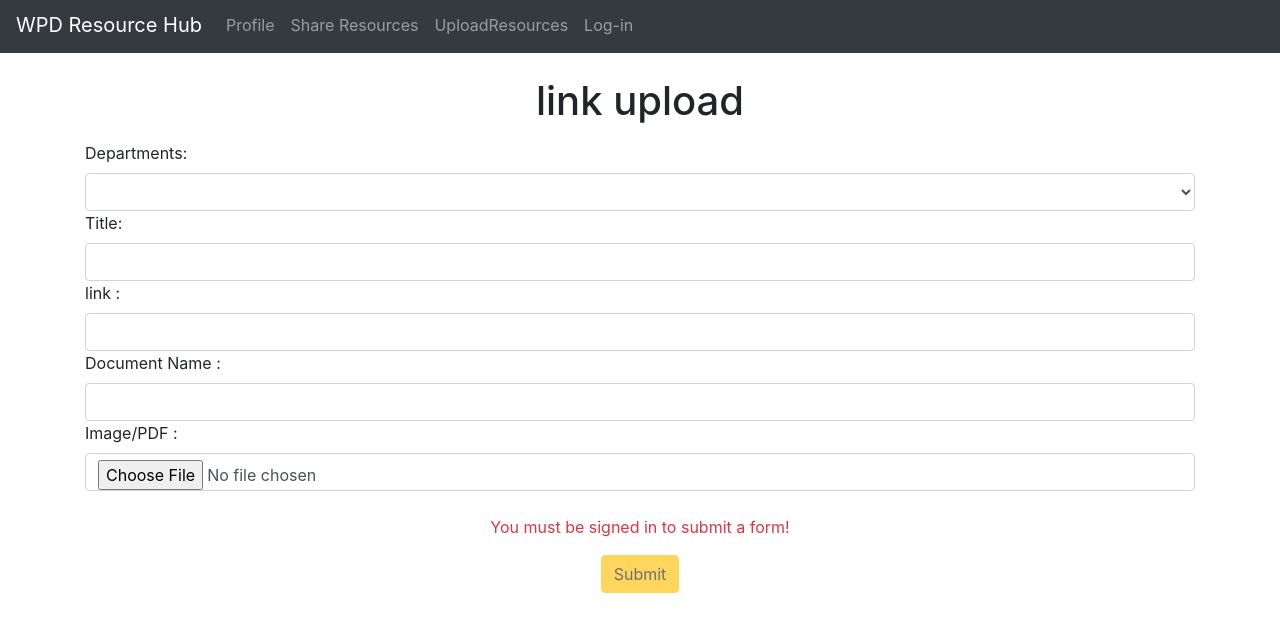
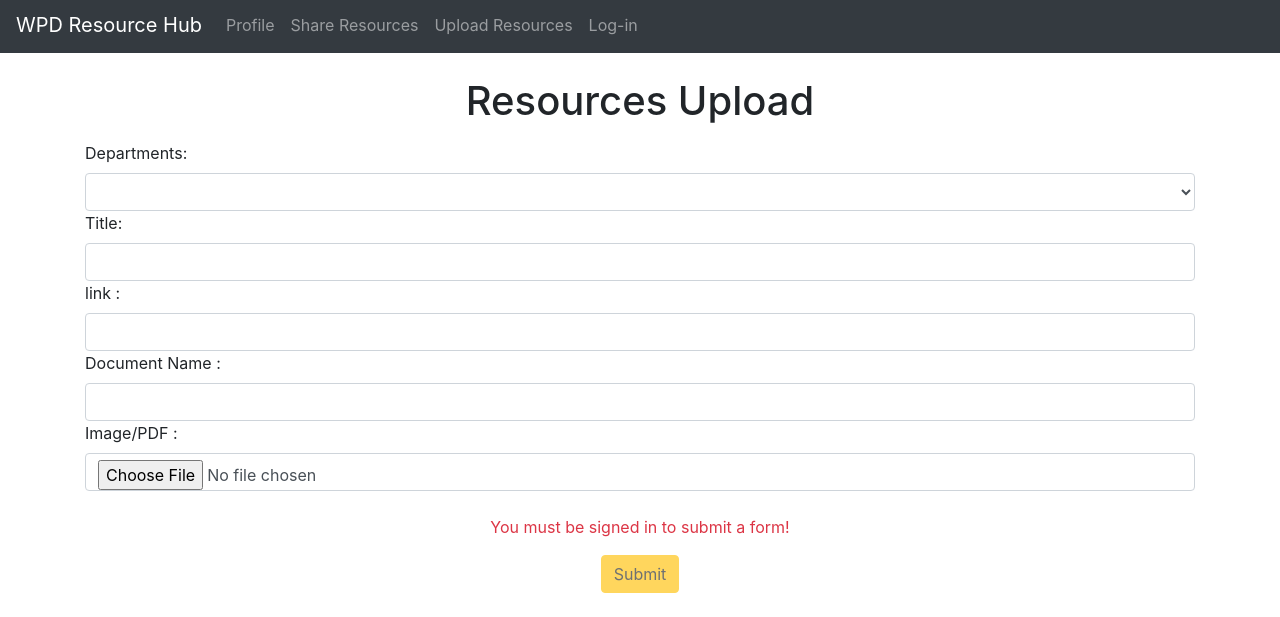
Before and after one commit to aliendroid1/wpd, a plain HTML site: page public/uploadResources.html in a window 1280 px wide. Shown: the part 305-922 px from the top of the page. Drawn offline with nearby package versions, Linux system fonts and the light colour scheme; some packages are replaced by stand-ins of ours; no server answers.

Commit message:
Add files via upload

```diff
--- a/public/uploadResources.html
+++ b/public/uploadResources.html
@@ -5,7 +5,7 @@
 <body>
     <script src="writeNavbar.js"></script>
 
-    <h1 class="text-center">link upload</h1>
+    <h1 class="text-center">Resources Upload</h1>
     <div class="alert alert-success" id="success-alert" style="display:none">
         <button type="button" class="close" data-dismiss="alert">x</button>
         <span id="message"></span>
--- a/public/writeNavbar.js
+++ b/public/writeNavbar.js
@@ -17,7 +17,7 @@ document.write
                 </li>
 
                 <li class="nav-item">
-                    <a class="nav-link" href="uploadResources.html">UploadResources</a>
+                    <a class="nav-link" href="uploadResources.html">Upload Resources</a>
                 </li>
 
                 <li class="nav-item">
```
